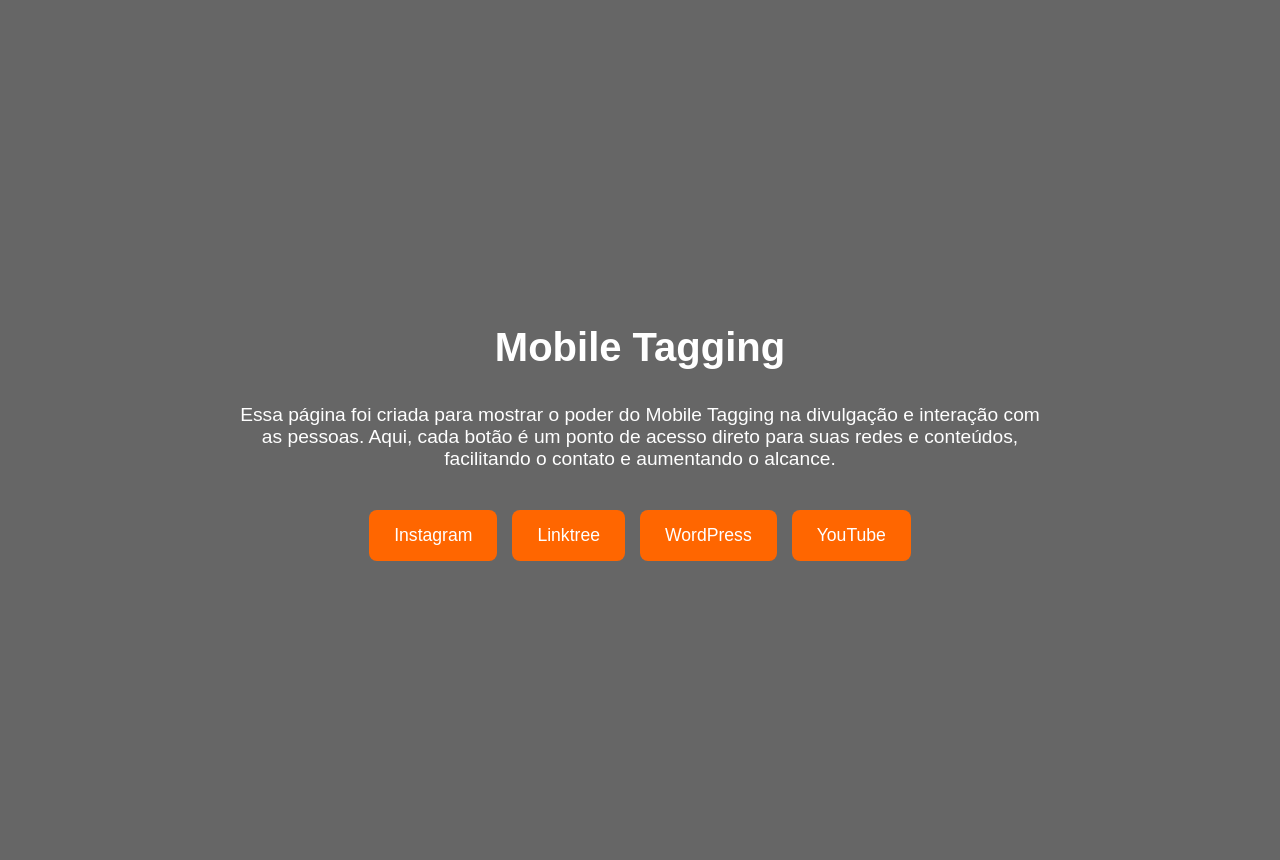
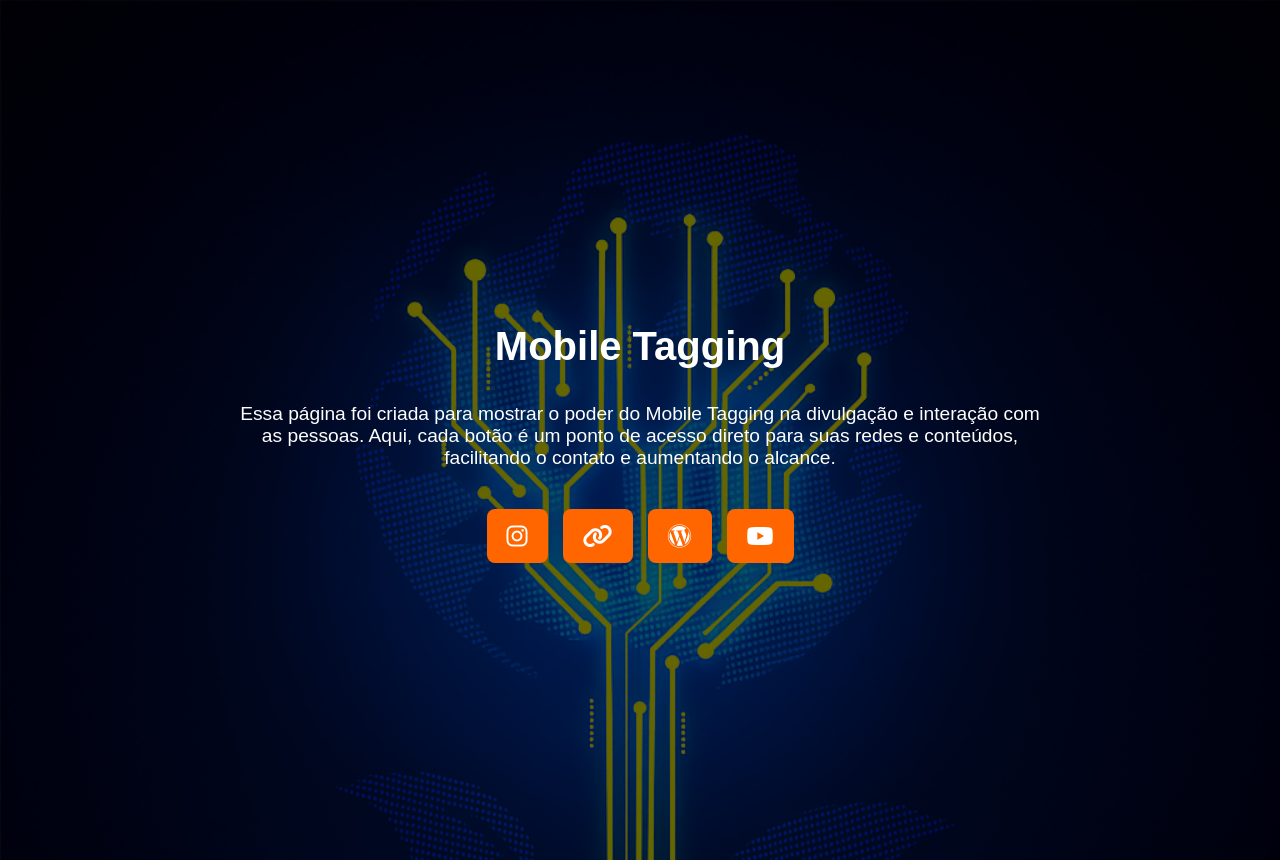
Before and after one commit to AndreLuisDev/mobile-tagging-qr-code, a plain HTML site: page index.html in a window 1280 px wide. Drawn offline with Linux system fonts and the light colour scheme; a web font is replaced by a local one.

Commit message:
Update index.html
Inclusão de imagem de fundo, alteração da fonte do site e alteração de botões tipo texto para botões tipo ícones das mídias sociais

```diff
--- a/index.html
+++ b/index.html
@@ -5,12 +5,19 @@
     <meta name="viewport" content="width=device-width, initial-scale=1.0">
     <title>Mobile Tagging</title>
     <meta name="description" content="Essa página mostra na prática o poder do Mobile Tagging na divulgação e interação com as pessoas.">
+
+    <!-- Fonte Pattaya -->
+    <link href="https://fonts.googleapis.com/css2?family=Pattaya&display=swap" rel="stylesheet">
+
+    <!-- Ícones Font Awesome -->
+    <link rel="stylesheet" href="https://cdnjs.cloudflare.com/ajax/libs/font-awesome/6.4.0/css/all.min.css">
+
     <style>
         body {
             margin: 0;
             padding: 0;
-            font-family: Arial, sans-serif;
-            background: url('caminho/para/sua-imagem.jpg') no-repeat center center fixed;
+            font-family: 'Pattaya', sans-serif;
+            background: url('loho_Nova.png') no-repeat center center fixed;
             background-size: cover;
             color: white;
             text-align: center;
@@ -42,12 +49,15 @@
         }
         a.button {
             text-decoration: none;
-            padding: 15px 25px;
+            padding: 15px 20px;
             background-color: #ff6600;
             color: white;
-            font-size: 1.1rem;
+            font-size: 1.5rem;
             border-radius: 8px;
             transition: background-color 0.3s ease;
+            display: flex;
+            align-items: center;
+            justify-content: center;
         }
         a.button:hover {
             background-color: #cc5200;
@@ -60,8 +70,9 @@
                 font-size: 1rem;
             }
             a.button {
-                width: 80%;
-                text-align: center;
+                width: 60px;
+                height: 60px;
+                padding: 0;
             }
         }
     </style>
@@ -75,10 +86,18 @@
         </p>
 
         <div class="btn-container">
-            <a href="https://instagram.com/seu_usuario" class="button" target="_blank">Instagram</a>
-            <a href="https://linktr.ee/seu_usuario" class="button" target="_blank">Linktree</a>
-            <a href="https://seusite.wordpress.com" class="button" target="_blank">WordPress</a>
-            <a href="https://youtube.com/seucanal" class="button" target="_blank">YouTube</a>
+            <a href="https://instagram.com/innotechhope" class="button" target="_blank">
+                <i class="fab fa-instagram"></i>
+            </a>
+            <a href="https://linktr.ee/innotechhope" class="button" target="_blank">
+                <i class="fas fa-link"></i>
+            </a>
+            <a href="https://tisemcurso.wordpress.com" class="button" target="_blank">
+                <i class="fab fa-wordpress"></i>
+            </a>
+            <a href="https://youtube.com/innotechhope" class="button" target="_blank">
+                <i class="fab fa-youtube"></i>
+            </a>
         </div>
     </div>
 </body>
```
